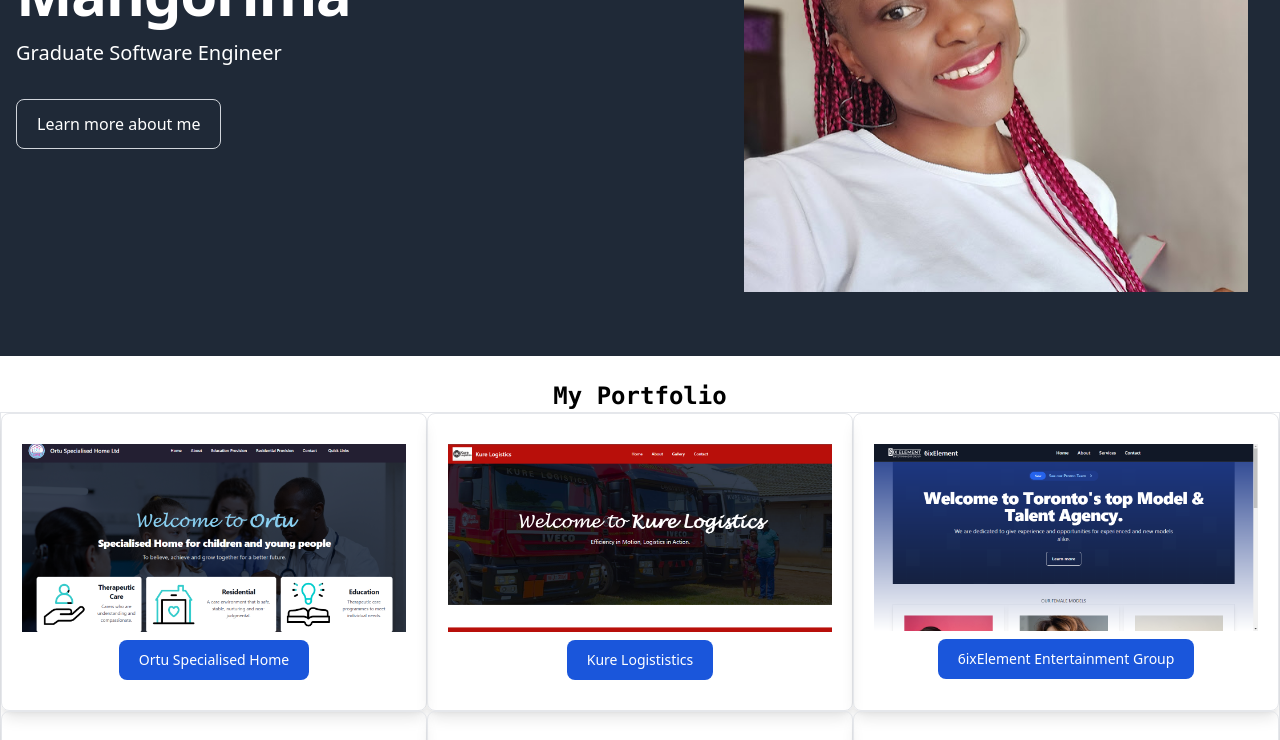
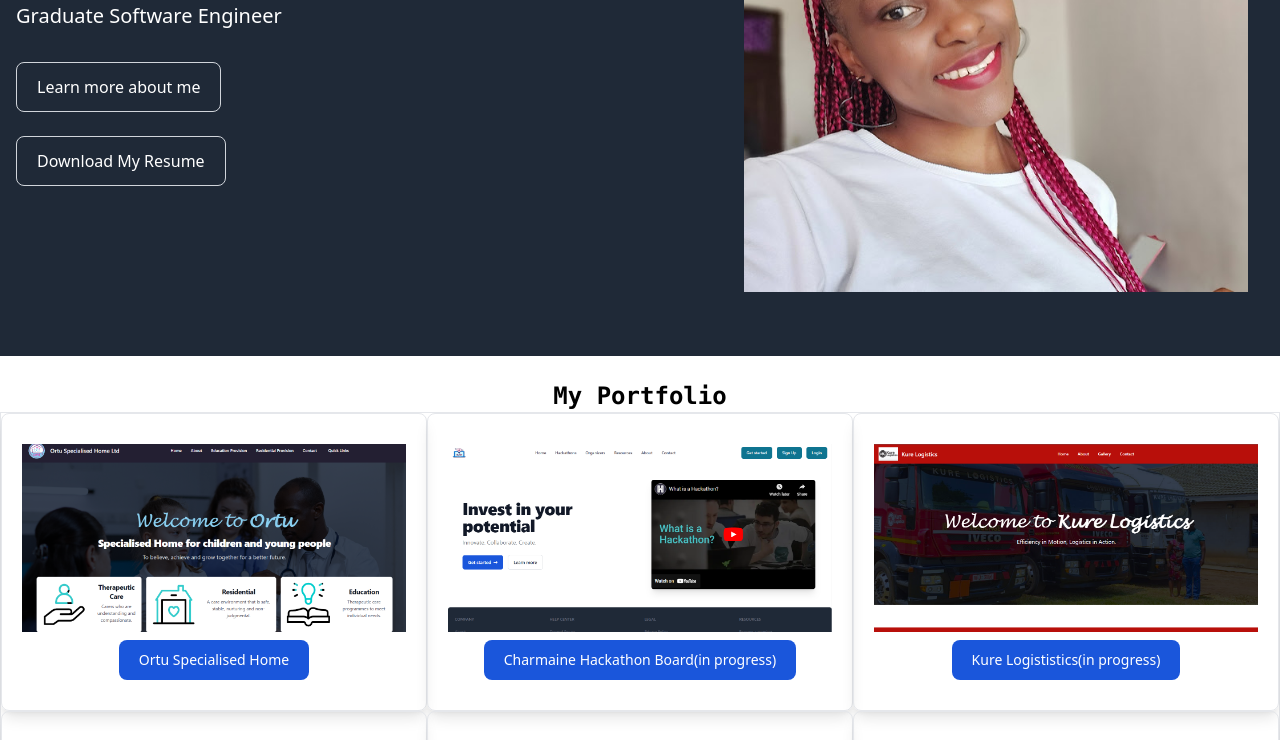
Before and after one commit to charmainemimie/portfolio, a React (Vite) app: page / in a window 1280 px wide. Shown: the part 360-1100 px from the top of the page. Built offline with nearby package versions, Linux system fonts and the light colour scheme.

Commit message:
added hackaton and added cv

```diff
--- a/src/components/Hero.jsx
+++ b/src/components/Hero.jsx
@@ -1,5 +1,6 @@
 import { Link } from "react-router-dom";
 import Mimie from '../assets/mimie.jpg'
+import cv from '../assets/RESUME_MANGORIMA_CHARMAINE_S.pdf'
 const Hero = () => {
   return (
 
@@ -11,7 +12,11 @@
 
             <Link to='/about' className="inline-flex items-center justify-center px-5 py-3 text-base font-medium text-center text-white border border-gray-300 rounded-lg hover:bg-gray-100 focus:ring-4 focus:ring-gray-100 dark:text-white dark:border-gray-700 dark:hover:bg-gray-700 dark:focus:ring-gray-800">
                 Learn more about me
-            </Link>
+            </Link> <br /><br />
+
+            <a target="_blank" href={cv} className="inline-flex items-center justify-center px-5 py-3 text-base font-medium text-center text-white border border-gray-300 rounded-lg hover:bg-gray-100 focus:ring-4 focus:ring-gray-100 dark:text-white dark:border-gray-700 dark:hover:bg-gray-700 dark:focus:ring-gray-800" rel="noreferrer">
+                Download My Resume
+            </a>
         </div>
         <div className="hidden lg:mt-0 lg:col-span-5 lg:flex pr-4">
             <img src={Mimie} alt="mimie" />
--- a/src/components/fileObjects/cards.js
+++ b/src/components/fileObjects/cards.js
@@ -6,6 +6,7 @@
 import mylinks from "../../assets/works/mylinks.png"
 import todoapp from "../../assets/works/todoapp.png"
 import ortu from "../../assets/works/ortu.png"
+import hackathon from "../../assets/works/hackathonboard.png"
 import kurelogistics from "../../assets/works/kurelogistics.png"
 
 export const works = [
@@ -18,55 +19,62 @@
   },
   {
     id: 2,
+    src: hackathon,
+    nom: "Charmaine Hackathon Board(in progress)",
+    link: "https://hackathonboardcharmaine.netlify.app/",
+    alt: "hackathonboard"
+  },
+  {
+    id: 3,
     src: kurelogistics,
-    nom: "Kure Logististics",
+    nom: "Kure Logististics(in progress)",
     link: "https://kurelogistics.netlify.app/",
     alt: "kurelogististics"
   },
   {
-    id: 3,
+    id: 4,
     src: sixelement,
-    nom: " 6ixElement Entertainment Group",
+    nom: " 6ixElement Entertainment Group(in progress)",
     link: "https://6six.netlify.app/",
     alt: "sixelement"
   },
   {
-    id: 4,
+    id: 5,
     src: recipesearch,
     nom: " Recipe Search App",
     link: "https://charmainerecipesearch.netlify.app",
     alt: "recipe_search"
   },
   {
-    id: 5,
+    id: 6,
     src: weatherapp,
     nom: "Weather App",
     link: "https://chamaineweatherapp.netlify.app",
     alt: "Weather_App"
   },
   {
-    id: 6,
+    id: 7,
     src: calculatorapp,
     nom: "Calculator App",
     link: "https://charmainereactcalculator.netlify.app",
     alt:"calculator_app"
   },
   {
-    id: 7,
+    id: 8,
     src: mycv,
     nom: "My CV",
     link: "https://charmainecv.netlify.app",
     alt:"my_cv"
   },
   {
-    id: 8,
+    id: 9,
     src: mylinks,
     nom: "My LinkTree",
     link: "https://charmainelinks.netlify.app",
     alt: "mylinktree"
   },
   {
-    id: 9,
+    id: 10,
     src: todoapp,
     nom: "ToDo App",
     link: "https://charmainetodoapp.netlify.app",
--- a/src/pages/About.jsx
+++ b/src/pages/About.jsx
@@ -1,4 +1,4 @@
-import Header from "../components/NavigBar";
+//import Header from "../components/NavigBar";
 import Footer from "../components/Footer";
 
 import {
@@ -23,7 +23,7 @@
     <h1 className="text-2xl decoration-blue-950 font-bold font-mono">
       <marquee> About Charmaine Mangorima</marquee>
     </h1>
-    <div className=" pt-4">
+    <div className=" pt-4 lg:px-16">
       <strong>
         <u>
           <p className="pb-3">Languages and Frameworks</p>
@@ -81,8 +81,8 @@
       </div>
       <br />
 
-      <div className="flex lg:w-1/2 justify-start text-left">
-        <div className="flex-item">
+
+        <div className="mx-4 md:mx-8 lg:mx-16 xl:mx-32 pb-8">
           Hello and welcome 😃 ! My name is Charmaine, and I am a Graduate
           Software Engineer. I am passionate about technology and its ability to
           make a positive impact on society. I have a Bachelor of Science degree
@@ -90,11 +90,11 @@
           Boumerdes ,Algeria and I graduated with a Master of Science
           degree in Software Engineering and Information Processing from the
           same university. I am excited to begin my career in the field.
-        </div>
-      </div>
-      <br />
-      <div className="flex justify-end lg:w-1/2 ml-auto text-left pb-12">
-        <div className="flex-item">
+
+
+      <br /><br />
+
+
           During my studies, I gained experience in various programming
           languages such as Java, Python, and JavaScript, and I have worked on
           projects ranging from simple console applications to full-stack web
@@ -108,8 +108,8 @@
           portfolio to learn more about my experience and skills. If you have
           any questions or would like to connect, please don&apos;t hesitate to
           reach out!
-        </div>
-      </div>
+          </div>
+
     </div>
 
     <Footer />
```
Also changed, not shown: src/assets/works/hackathonboard.png (added), 1 other file (tests, documents, lock files or other folders).
